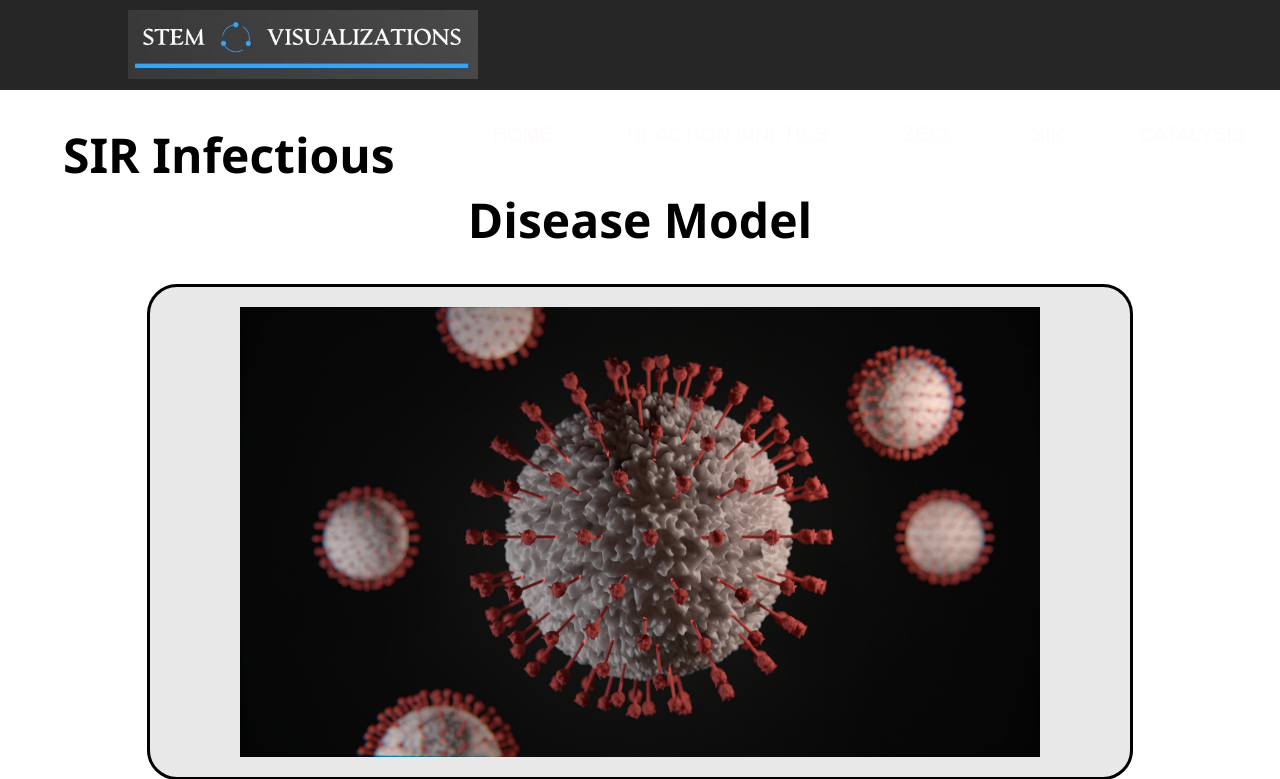
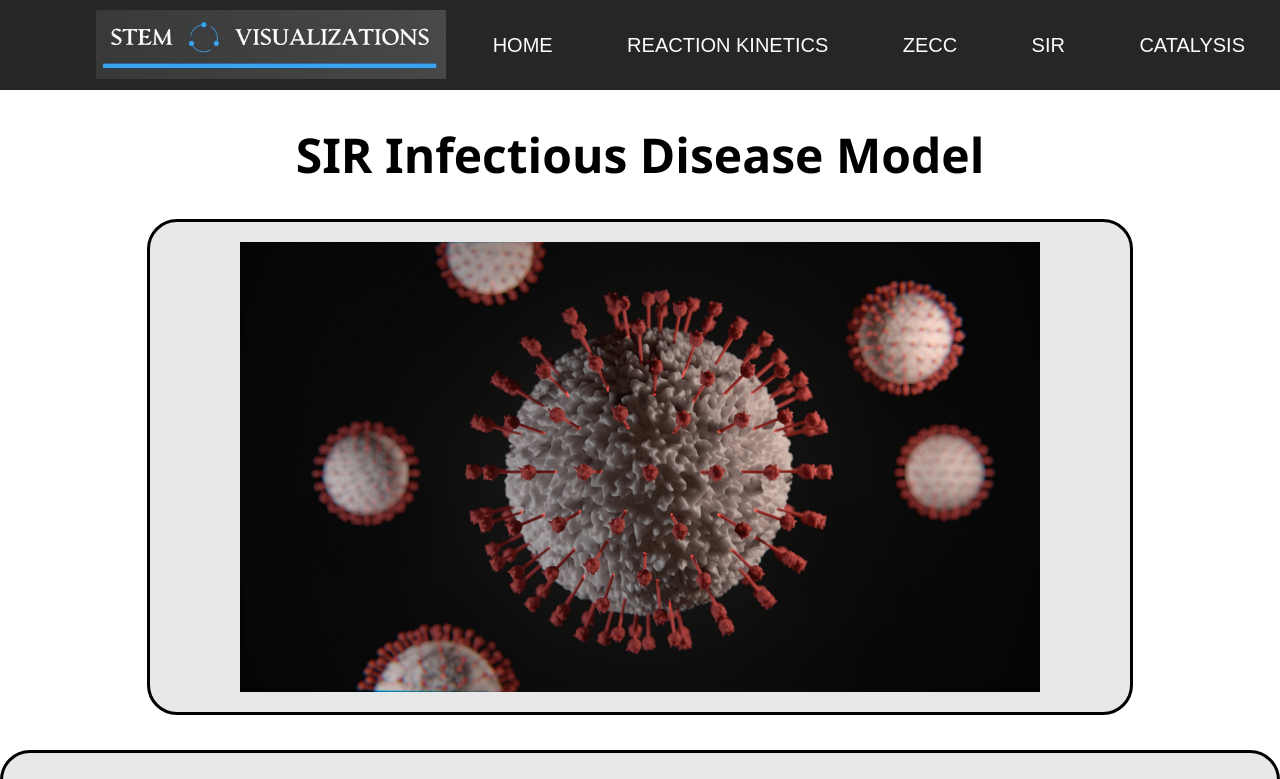
Before and after one commit to swamilikes2code/Python_based_Interactive_Scientific_Visualization, a Flask app: page /SIR in a window 1280 px wide. Shown: the top 779 px of the page. Run offline with Flask 2, Linux system fonts and the light colour scheme; some libraries are stand-ins or nearby versions.

Commit message:
fixing header container sizes

```diff
--- a/flask_server_setup/templates/SIR.html
+++ b/flask_server_setup/templates/SIR.html
@@ -17,8 +17,9 @@
      font-weight: 400;
         }
          .container {
-     width: 80%;
-     margin: 0 auto;
+            width: 85vw;
+            margin: 0 auto;
+            position: relative;
  }
 
  header {
--- a/flask_server_setup/templates/ZECC.html
+++ b/flask_server_setup/templates/ZECC.html
@@ -18,8 +18,9 @@
         font-weight: 400;
            }
             .container {
-        width: 80%;
-        margin: 0 auto;
+                width: 85vw;
+                margin: 0 auto;
+                position: relative;
     }
 
     header {
--- a/flask_server_setup/templates/catalysis.html
+++ b/flask_server_setup/templates/catalysis.html
@@ -17,8 +17,9 @@
      font-weight: 400;
         }
          .container {
-     width: 80%;
-     margin: 0 auto;
+            width: 85vw;
+            margin: 0 auto;
+            position: relative;
  }
 
  header {
--- a/flask_server_setup/templates/sliders_reaction_kinetics.html
+++ b/flask_server_setup/templates/sliders_reaction_kinetics.html
@@ -12,8 +12,9 @@
     font-weight: 400;
        }
         .container {
-    width: 80%;
-    margin: 0 auto;
+            width: 85vw;
+            margin: 0 auto;
+            position: relative;
 }
 
 header {
```
